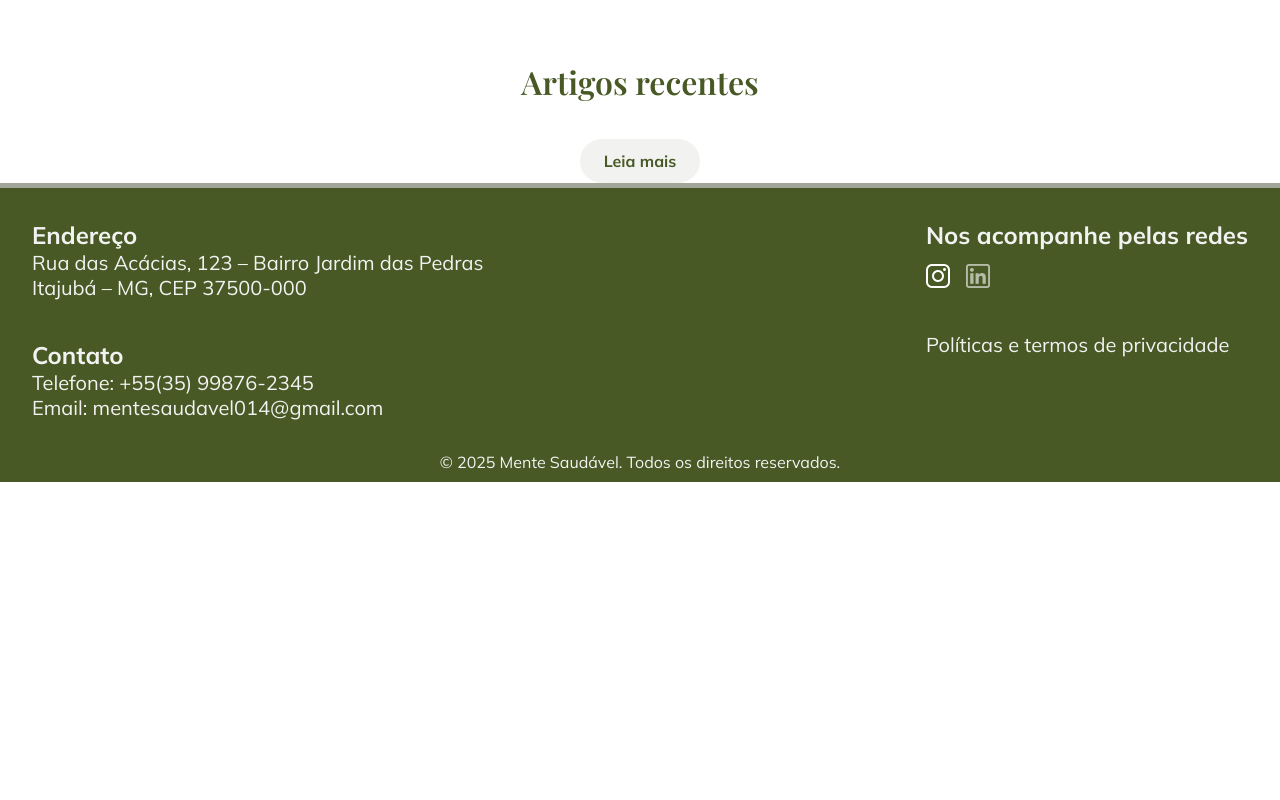
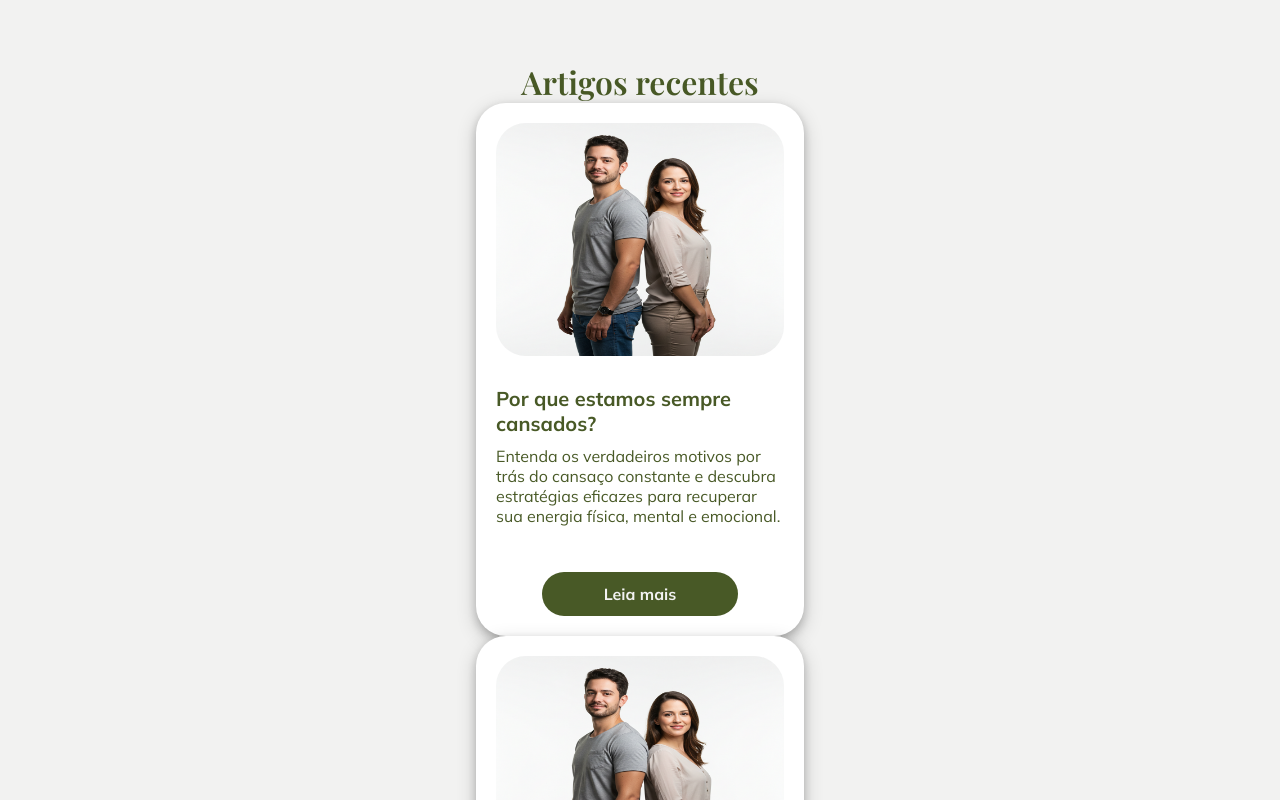
Before and after one commit to pedro-cruzz/projeto-semestral, a React (Vite) app: page /psychologist-profile in a window 1280 px wide. Shown: the part 780-1580 px from the top of the page. Before the commit the page ends 1262 px from the top, so only its background shows below. Built offline with nearby package versions, Linux system fonts and the light colour scheme; a web font is replaced by a local one.

Commit message:
feat: criar componente de card para artigos

```diff
--- a/src/pages/PsychologistProfile/components/Articles/components/CardArticle/index.tsx
+++ b/src/pages/PsychologistProfile/components/Articles/components/CardArticle/index.tsx
@@ -1,13 +1,33 @@
 import { Button } from "../../../../../../components/Button";
-import { Container, Image, Description, Title } from "./styles";
+import {
+  Container,
+  Image,
+  Description,
+  Title,
+  Content,
+  ContentText,
+} from "./styles";
+
+import imagem from "./../../../../../../assets/png/pacientes.jpg";
 
 export function CardArticle() {
   return (
     <Container>
-      <Image />
-      <Title></Title>
-      <Description></Description>
-      <Button>Leia mais</Button>
+      <Content>
+        <Image src={imagem} />
+        <ContentText>
+          <Title>Por que estamos sempre cansados?</Title>
+          <Description>
+            Entenda os verdadeiros motivos por trás do cansaço constante e
+            descubra estratégias eficazes para recuperar sua energia física,
+            mental e emocional.
+          </Description>
+        </ContentText>
+
+        <Button width="196px" $variant="secondary">
+          Leia mais
+        </Button>
+      </Content>
     </Container>
   );
 }
--- a/src/pages/PsychologistProfile/components/Articles/components/CardArticle/styles.ts
+++ b/src/pages/PsychologistProfile/components/Articles/components/CardArticle/styles.ts
@@ -1,9 +1,41 @@
 import styled from "styled-components";
+import { theme } from "../../../../../../styles/theme";
 
-export const Container = styled.div``;
+export const Container = styled.div`
+  background-color: ${theme.colors.PURE_WHITE};
+  padding: 20px;
+  border-radius: 30px;
+  box-shadow: 0 4px 8px 0 rgba(0, 0, 0, 0.2), 0 6px 20px 0 rgba(0, 0, 0, 0.19);
+`;
 
-export const Title = styled.h2``;
+export const Content = styled.div`
+  display: flex;
+  flex-direction: column;
+  justify-content: center;
+  align-items: center;
+  width: 288px;
+  gap: 30px;
+`;
 
-export const Description = styled.p``;
+export const ContentText = styled.div`
+  display: flex;
+  flex-direction: column;
+  gap: 10px;
+`;
 
-export const Image = styled.img``;
+export const Title = styled.h2`
+  font-family: ${theme.fonts.mulish};
+  color: ${theme.colors.DARK_GREEN};
+  font-size: 20px;
+  font-weight: bold;
+`;
+
+export const Description = styled.p`
+  color: ${theme.colors.DARK_GREEN};
+`;
+
+export const Image = styled.img`
+  width: 288px;
+  height: 233px;
+  border-radius: 30px;
+`;
--- a/src/pages/PsychologistProfile/components/Articles/index.tsx
+++ b/src/pages/PsychologistProfile/components/Articles/index.tsx
@@ -6,6 +6,8 @@ export function Articles() {
     <>
       <Title>Artigos recentes</Title>
       <CardArticle />
+      <CardArticle />
+      <CardArticle />
     </>
   );
 }
--- a/src/pages/PsychologistProfile/styles.ts
+++ b/src/pages/PsychologistProfile/styles.ts
@@ -6,6 +6,7 @@ export const Container = styled.div`
   flex-direction: column;
   justify-content: center;
   align-items: center;
+  background-color: ${theme.colors.WHITE};
 `;
 
 export const Separator = styled.div`
--- a/src/styles/theme.ts
+++ b/src/styles/theme.ts
@@ -5,6 +5,7 @@ export const theme = {
     WHITE: "#F2F2F1",
     DARK_BLUE: "#181E5A",
     GRAY: "#D7DAD1",
+    PURE_WHITE: "#fff",
   },
   fonts: {
     playfair: "Playfair Display, serif",
```
